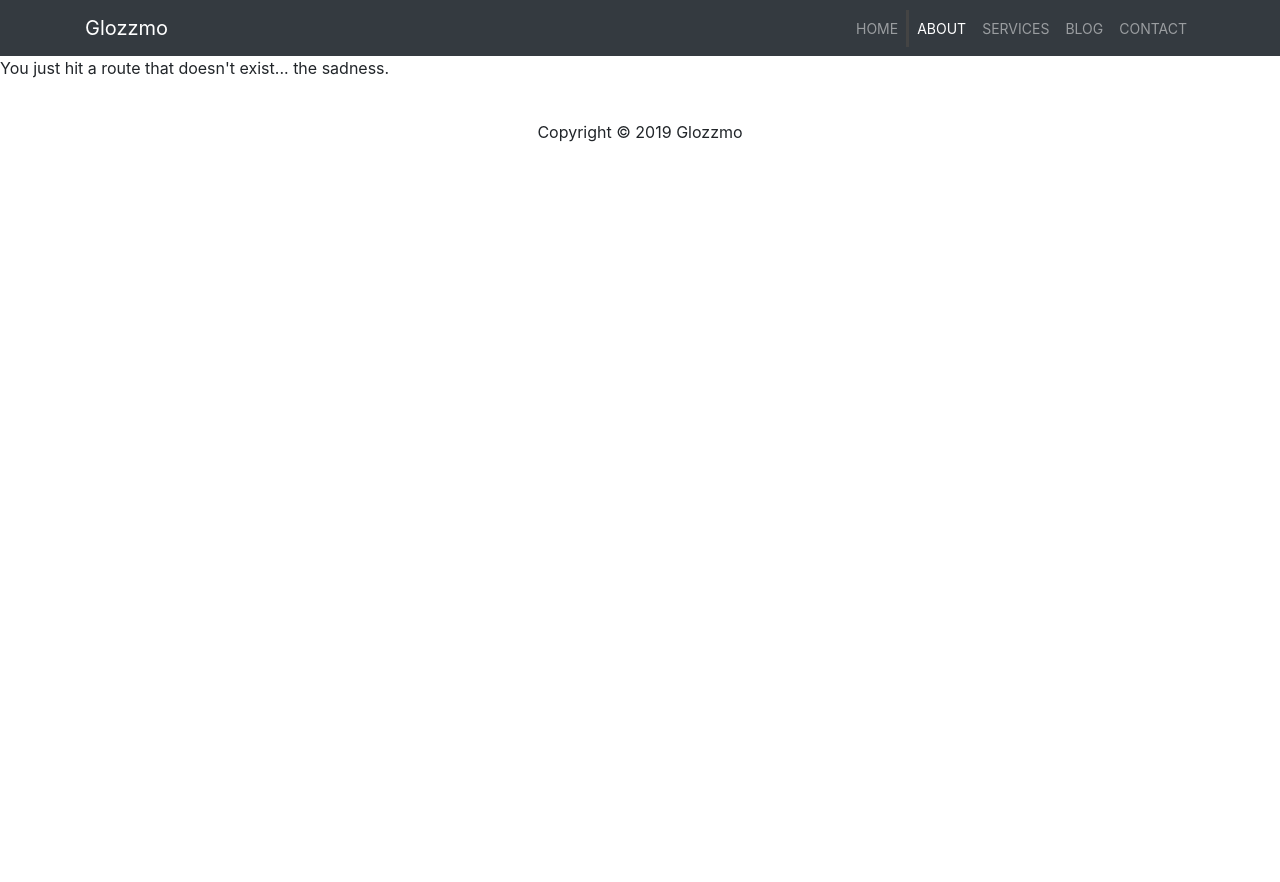
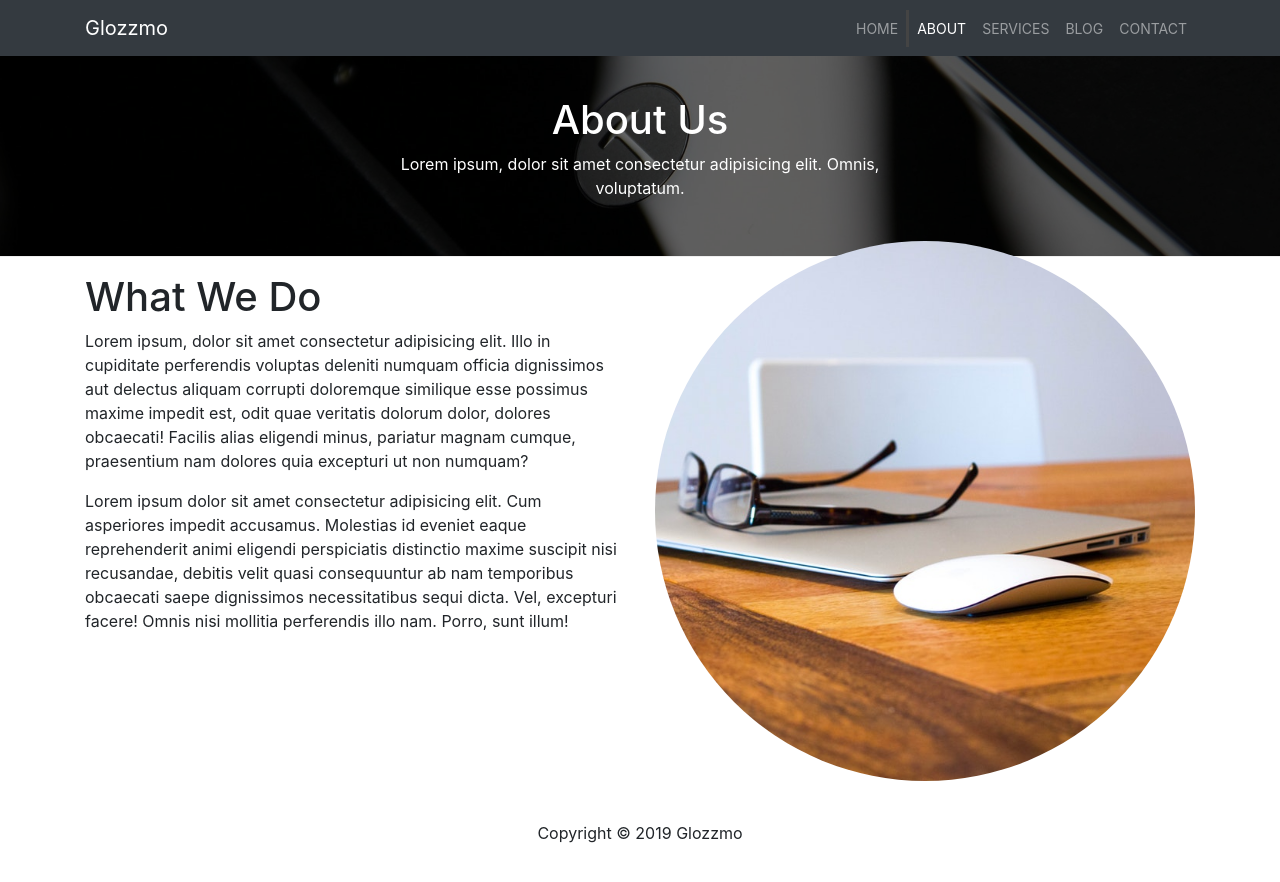
Before and after one commit to RayBDev/glozzmo, a Gatsby site: page /about in a window 1280 px wide. Before the commit this address had no page. Before the commit the page ends 800 px from the top, so only its background shows below. Built offline with nearby package versions, Linux system fonts and the light colour scheme; Gatsby itself is replaced by a stand-in of ours.

Commit message:
Added page header and about us page

```diff
--- /dev/null
+++ b/src/assets/sass/components/common/_pageheader.scss
@@ -0,0 +1,6 @@
+#page-header {
+  position: relative;
+  padding-top: 6rem;
+  padding-bottom: 2.5rem;
+  border-bottom: 1px #eee solid;
+}
--- /dev/null
+++ b/src/assets/sass/components/pages/about/_aboutus.scss
@@ -0,0 +1,5 @@
+#about {
+  .about-img {
+    margin-top: -2rem;
+  }
+}
--- a/src/assets/sass/main.scss
+++ b/src/assets/sass/main.scss
@@ -3,6 +3,8 @@
 @import "base/base";
 
 @import "components/common/navigation";
+@import "components/common/pageheader";
 @import "components/pages/index/header";
 @import "components/pages/index/getstarted";
 @import "components/pages/index/video";
+@import "components/pages/about/aboutus";
--- /dev/null
+++ b/src/components/common/PageHeader.js
@@ -0,0 +1,47 @@
+import React from "react"
+import { StaticQuery, graphql } from "gatsby"
+import Img from "gatsby-image"
+
+const Header = ({ pageTitle }) => (
+  <StaticQuery
+    query={graphql`
+      query {
+        pageHeaderBackground: file(relativePath: { eq: "image3.jpg" }) {
+          childImageSharp {
+            fluid(maxWidth: 1800) {
+              ...GatsbyImageSharpFluid
+            }
+          }
+        }
+      }
+    `}
+    render={data => (
+      <header id="page-header">
+        <div className="container">
+          <Img
+            fluid={data.pageHeaderBackground.childImageSharp.fluid}
+            style={{
+              position: "absolute",
+              top: 0,
+              left: 0,
+              width: "100%",
+              height: "100%",
+            }}
+          />
+          <div className="dark-overlay" />
+          <div className="row">
+            <div className="col-md-6 m-auto text-center text-white">
+              <h1>{pageTitle}</h1>
+              <p>
+                Lorem ipsum, dolor sit amet consectetur adipisicing elit. Omnis,
+                voluptatum.
+              </p>
+            </div>
+          </div>
+        </div>
+      </header>
+    )}
+  />
+)
+
+export default Header
--- a/src/components/header.js
+++ /dev/null
@@ -1,42 +0,0 @@
-import { Link } from "gatsby"
-import PropTypes from "prop-types"
-import React from "react"
-
-const Header = ({ siteTitle }) => (
-  <header
-    style={{
-      background: `rebeccapurple`,
-      marginBottom: `1.45rem`,
-    }}
-  >
-    <div
-      style={{
-        margin: `0 auto`,
-        maxWidth: 960,
-        padding: `1.45rem 1.0875rem`,
-      }}
-    >
-      <h1 style={{ margin: 0 }}>
-        <Link
-          to="/"
-          style={{
-            color: `white`,
-            textDecoration: `none`,
-          }}
-        >
-          {siteTitle}
-        </Link>
-      </h1>
-    </div>
-  </header>
-)
-
-Header.propTypes = {
-  siteTitle: PropTypes.string,
-}
-
-Header.defaultProps = {
-  siteTitle: ``,
-}
-
-export default Header
--- /dev/null
+++ b/src/components/pages/about/AboutUs.js
@@ -0,0 +1,56 @@
+import React from "react"
+import { StaticQuery, graphql } from "gatsby"
+import Img from "gatsby-image"
+
+const AboutUs = () => (
+  <StaticQuery
+    query={graphql`
+      query {
+        aboutUs: file(relativePath: { eq: "about.jpeg" }) {
+          childImageSharp {
+            fluid(maxWidth: 700) {
+              ...GatsbyImageSharpFluid
+            }
+          }
+        }
+      }
+    `}
+    render={data => (
+      <section id="about" className="py-3">
+        <div className="container">
+          <div className="row">
+            <div className="col-md-6">
+              <h1>What We Do</h1>
+              <p>
+                Lorem ipsum, dolor sit amet consectetur adipisicing elit. Illo
+                in cupiditate perferendis voluptas deleniti numquam officia
+                dignissimos aut delectus aliquam corrupti doloremque similique
+                esse possimus maxime impedit est, odit quae veritatis dolorum
+                dolor, dolores obcaecati! Facilis alias eligendi minus, pariatur
+                magnam cumque, praesentium nam dolores quia excepturi ut non
+                numquam?
+              </p>
+              <p>
+                Lorem ipsum dolor sit amet consectetur adipisicing elit. Cum
+                asperiores impedit accusamus. Molestias id eveniet eaque
+                reprehenderit animi eligendi perspiciatis distinctio maxime
+                suscipit nisi recusandae, debitis velit quasi consequuntur ab
+                nam temporibus obcaecati saepe dignissimos necessitatibus sequi
+                dicta. Vel, excepturi facere! Omnis nisi mollitia perferendis
+                illo nam. Porro, sunt illum!
+              </p>
+            </div>
+            <div className="col-md-6">
+              <Img
+                fluid={data.aboutUs.childImageSharp.fluid}
+                className="rounded-circle d-none d-md-block about-img"
+              />
+            </div>
+          </div>
+        </div>
+      </section>
+    )}
+  />
+)
+
+export default AboutUs
--- /dev/null
+++ b/src/pages/about.js
@@ -0,0 +1,17 @@
+import React from "react"
+import Slider from "react-slick"
+
+import Layout from "../components/layout"
+import SEO from "../components/seo"
+import PageHeader from "../components/common/PageHeader"
+import AboutUs from "../components/pages/about/AboutUs"
+
+const about = () => (
+  <Layout>
+    <SEO title="About Us" keywords={[`about us`, `glozzmo`]} />
+    <PageHeader pageTitle="About Us" />
+    <AboutUs />
+  </Layout>
+)
+
+export default about
```
Also changed, not shown: src/assets/images/about.jpeg (added).
